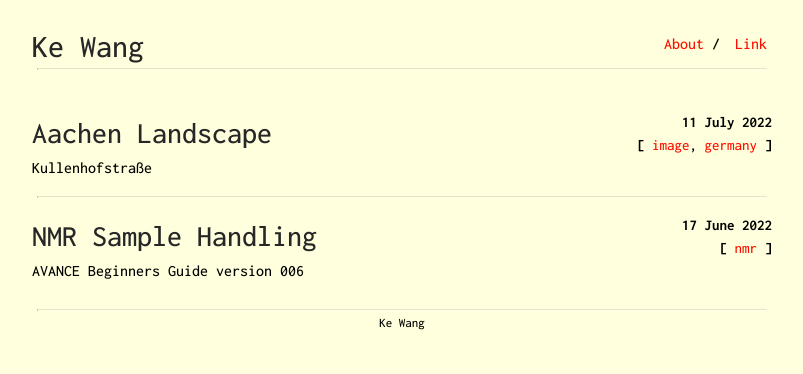
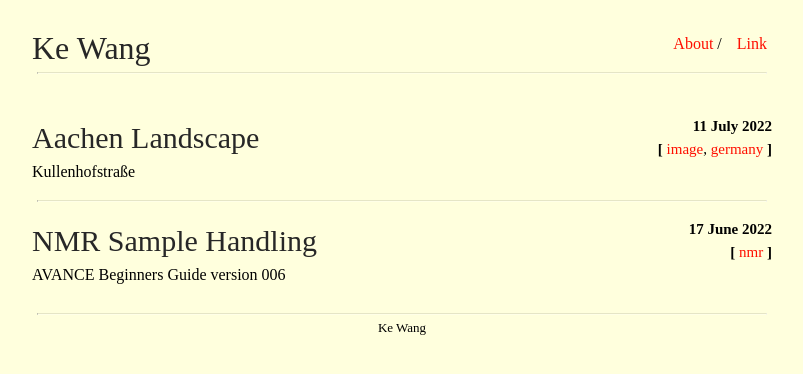
Before and after one commit to ekdc11/ekdc11.github.io, a Jekyll site: the page built from index.html, in a window 1280 px wide. Shown: the top 374 px of the page, without its empty margins (238-1041 px from the left). Built offline with Jekyll 4.4.1, drawn with Linux system fonts in a browser that asks for light colours.

Commit message:
Update main.scss

```diff
--- a/css/main.scss
+++ b/css/main.scss
@@ -13,7 +13,7 @@ $small-width: 480px;
 
 body {
     margin: 0;
-    font-family: "Inconsolata";
+    font-family: "Courier Prime";
     background-color: #FFFFDD;
     min-height: 100%;
 }
```
